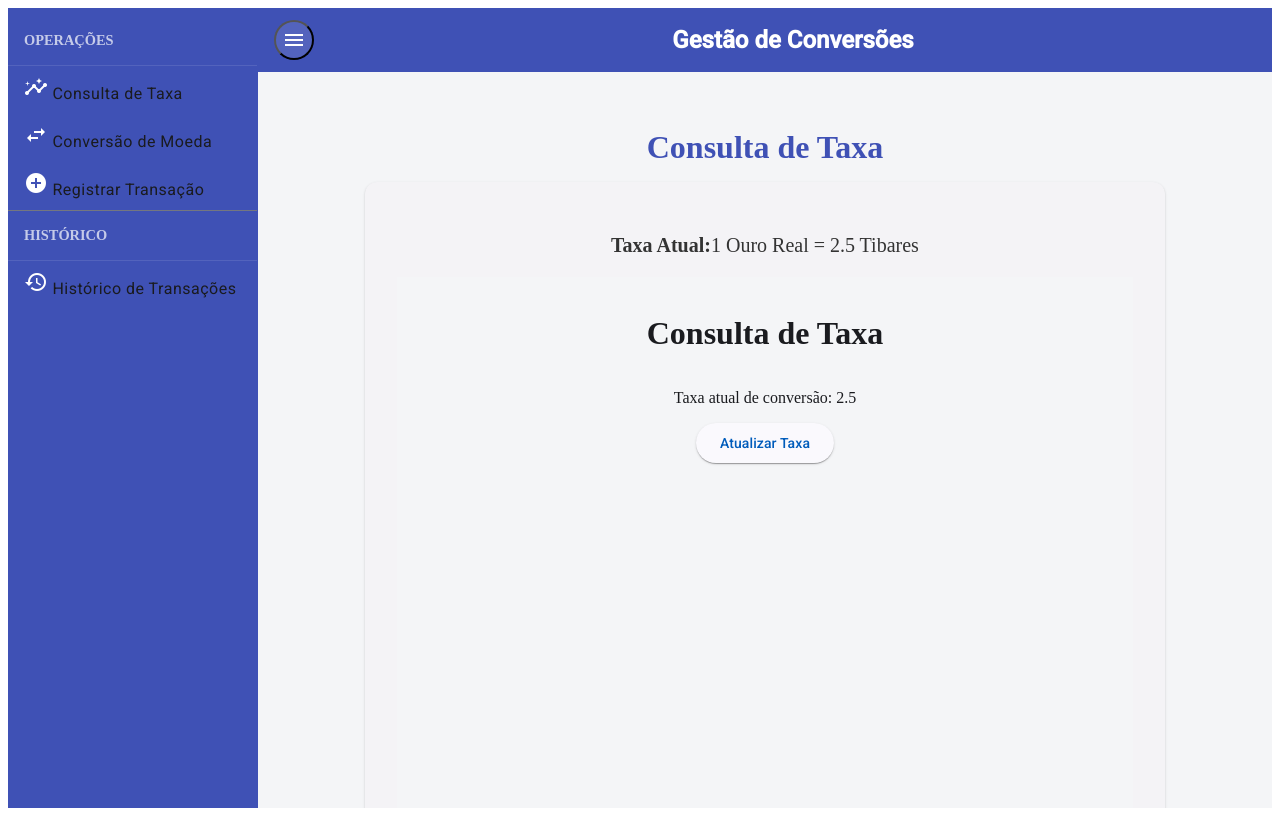
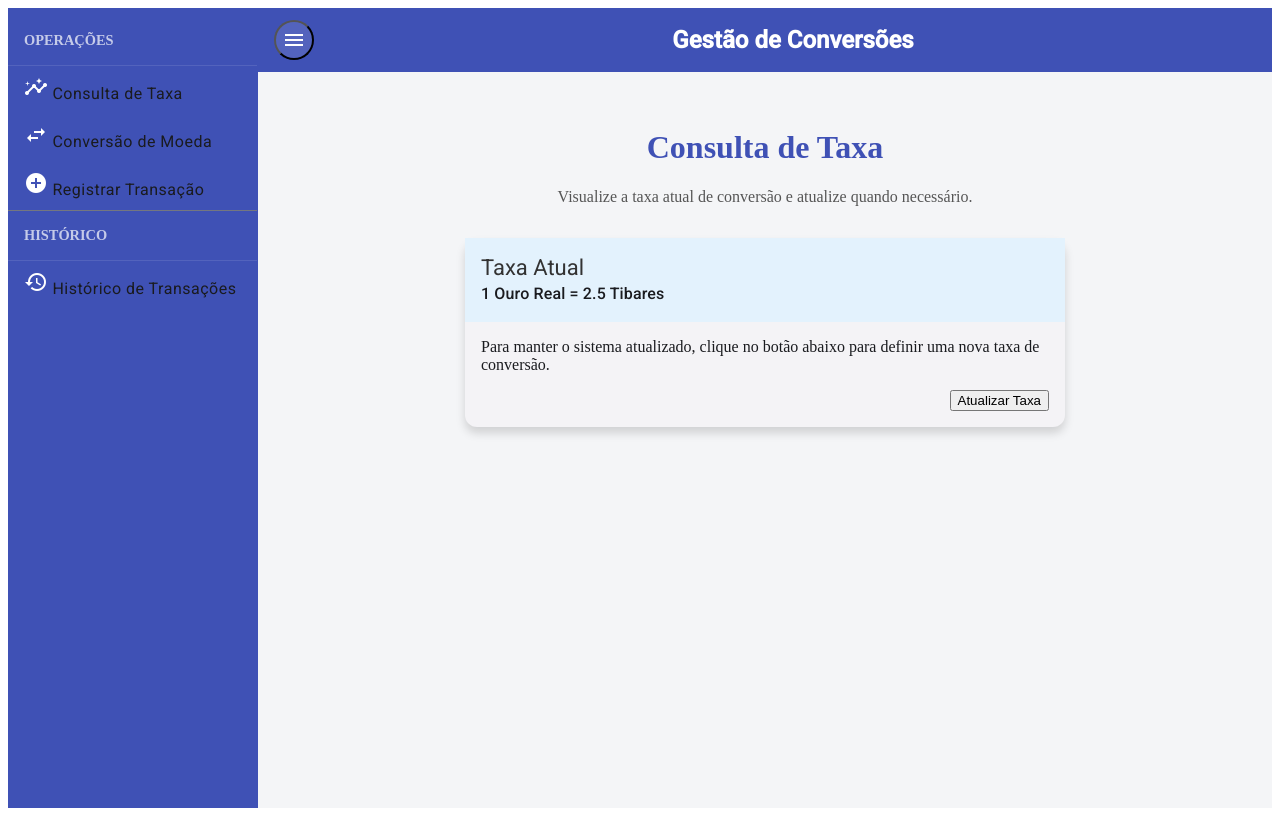
Before and after one commit to WilliamClown/taxaconversao, an Angular app: page / in a window 1280 px wide. Built offline with nearby package versions, Linux system fonts and the light colour scheme.

Commit message:
Ajustando layout da consulta taxa

```diff
--- a/src/app/components/consulta-taxa/consulta-taxa.component.css
+++ b/src/app/components/consulta-taxa/consulta-taxa.component.css
@@ -1,56 +1,53 @@
-/* Container da Página */
+/* Estrutura geral da página */
 .page-container {
     display: flex;
-    flex-direction: column; /* Organiza o conteúdo em coluna */
-    align-items: center; /* Centraliza horizontalmente */
+    flex-direction: column;
+    align-items: center;
     padding: 16px;
-    background-color: #f4f5f7; /* Fundo claro */
-    min-height: 100vh; /* Garante altura de 100% da janela */
-    box-sizing: border-box;
+    background-color: #f4f5f7;
+    min-height: 100vh;
   }
 
-  /* Título da Página */
-  .page-title {
-    font-size: 2rem; /* Tamanho maior */
-    font-weight: bold; /* Negrito */
-    color: #3f51b5; /* Cor primária */
-    margin-bottom: 16px; /* Espaçamento inferior */
-    text-align: center; /* Centraliza o título */
+  /* Cabeçalho */
+  .header {
+    text-align: center;
+    margin-bottom: 16px;
   }
 
-  /* Cartão de Consulta de Taxa */
-  .consulta-taxa-card {
-    max-width: 800px; /* Largura máxima do cartão */
-    width: 100%; /* O cartão ocupa toda a largura disponível */
-    padding: 16px; /* Espaçamento interno */
+  .header h1 {
+    font-size: 2rem;
+    color: #3f51b5; /* Azul Material Design */
   }
 
-  /* Conteúdo do Cartão */
-  .taxa-info {
-    margin-bottom: 16px; /* Espaçamento inferior */
-    text-align: center; /* Centraliza o texto dentro do cartão */
+  .header p {
+    font-size: 1rem;
+    color: #555;
   }
 
-  .taxa-atual {
-    font-size: 1.25rem; /* Texto legível */
-    color: #333; /* Cor escura */
+  /* Cartão de Taxa */
+  .tax-card {
+    width: 100%;
+    max-width: 600px;
   }
 
-  /* Botão Centralizado no Cartão */
-  .button-container {
-    display: flex; /* Flexbox para centralizar */
-    justify-content: center; /* Centraliza horizontalmente */
-    margin-top: 16px; /* Espaçamento superior */
+  .tax-card-header {
+    background-color: #e3f2fd; /* Azul claro */
+    color: #333;
+    padding: 16px;
   }
 
-  /* Botão de Ação */
-  .action-button {
-    display: inline-flex;
-    align-items: center;
-    justify-content: center;
-    gap: 8px; /* Espaçamento entre ícone e texto */
-    padding: 8px 16px; /* Espaçamento interno */
-    font-size: 0.875rem; /* Tamanho menor do texto */
-    min-width: 120px; /* Largura mínima */
-    max-width: 200px; /* Largura máxima */
+  .tax-card-content {
+    padding: 16px;
+    font-size: 1rem;
+    color: #555;
   }
+
+  .tax-card-actions {
+    display: flex;
+    justify-content: flex-end;
+    padding: 16px;
+  }
+
+  .tax-card {
+    box-shadow: 0 6px 10px rgba(0, 0, 0, 0.15);
+  }
--- a/src/app/components/consulta-taxa/consulta-taxa.component.html
+++ b/src/app/components/consulta-taxa/consulta-taxa.component.html
@@ -1,21 +1,26 @@
 <div class="page-container">
-    <h1 class="page-title">Consulta de Taxa</h1>
-    <mat-card class="mat-elevation-z4 consulta-taxa-card">
+    <!-- Cabeçalho -->
+    <div class="header">
+      <h1>Consulta de Taxa</h1>
+      <p>Visualize a taxa atual de conversão e atualize quando necessário.</p>
+    </div>
+
+    <!-- Cartão de Taxa -->
+    <mat-card class="tax-card mat-elevation-z4">
+      <mat-card-header class="tax-card-header">
+        <mat-card-title>Taxa Atual</mat-card-title>
+        <mat-card-subtitle>1 Ouro Real = {{ taxaAtual }} Tibares</mat-card-subtitle>
+      </mat-card-header>
       <mat-card-content>
-        <div class="taxa-info">
-          <p class="taxa-atual">
-            <strong>Taxa Atual:</strong>
-            <span>1 Ouro Real = {{ taxaAtual }} Tibares</span>
-          </p>
-        </div>
-        <div class="page-container">
-            <h1>Consulta de Taxa</h1>
-            <p>Taxa atual de conversão: {{ taxaAtual }}</p>
-            <button mat-raised-button color="primary" (click)="abrirModalAtualizarTaxa()">
-              Atualizar Taxa
-            </button>
-          </div>
-
+        <p>
+          Para manter o sistema atualizado, clique no botão abaixo para definir
+          uma nova taxa de conversão.
+        </p>
       </mat-card-content>
+      <mat-card-actions class="tax-card-actions">
+        <button mat-raised-button color="primary" (click)="abrirModalAtualizarTaxa()">
+          Atualizar Taxa
+        </button>
+      </mat-card-actions>
     </mat-card>
   </div>
--- a/src/app/components/consulta-taxa/consulta-taxa.component.ts
+++ b/src/app/components/consulta-taxa/consulta-taxa.component.ts
@@ -1,23 +1,19 @@
 import { Component } from '@angular/core';
-import { MatDialog, MatDialogModule } from '@angular/material/dialog';
+import { MatDialogModule, MatDialog } from '@angular/material/dialog';
 import { MatCardModule } from '@angular/material/card';
-import { MatButtonModule } from '@angular/material/button';
 import { MatIconModule } from '@angular/material/icon';
+import { CommonModule } from '@angular/common';
 import { AtualizarTaxaModalComponent } from './atualizar-taxa-modal.component';
 
 @Component({
   selector: 'app-consulta-taxa',
   standalone: true,
-  imports: [
-    MatDialogModule,
-    MatCardModule,
-    MatButtonModule,
-    MatIconModule,],
+  imports: [CommonModule, MatDialogModule, MatCardModule, MatIconModule],
   templateUrl: './consulta-taxa.component.html',
   styleUrls: ['./consulta-taxa.component.css'],
 })
 export class ConsultaTaxaComponent {
-  taxaAtual = 2.5;
+  taxaAtual: number = 2.5; // Taxa inicial
 
   constructor(private dialog: MatDialog) {}
 
@@ -30,7 +26,6 @@ export class ConsultaTaxaComponent {
     dialogRef.afterClosed().subscribe((novaTaxa: number) => {
       if (novaTaxa !== undefined) {
         this.taxaAtual = novaTaxa; // Atualiza a taxa atual
-        console.log('Taxa atualizada para:', this.taxaAtual);
       }
     });
   }
```
